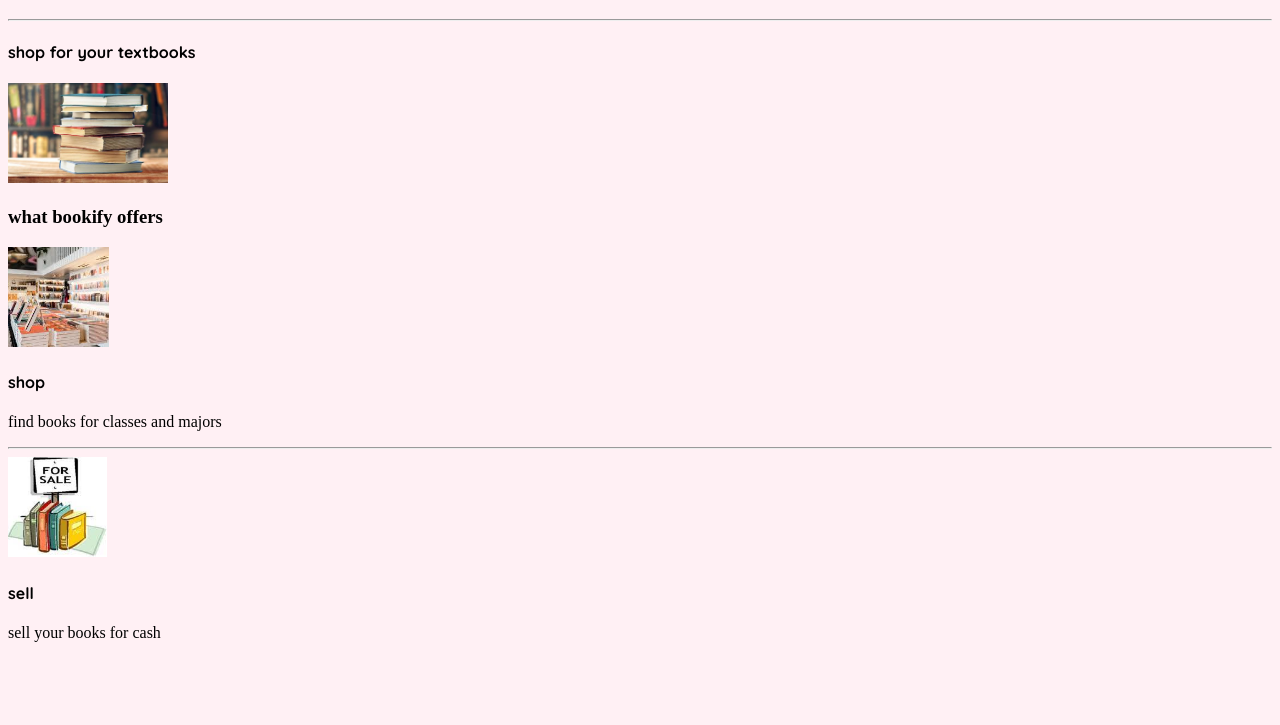
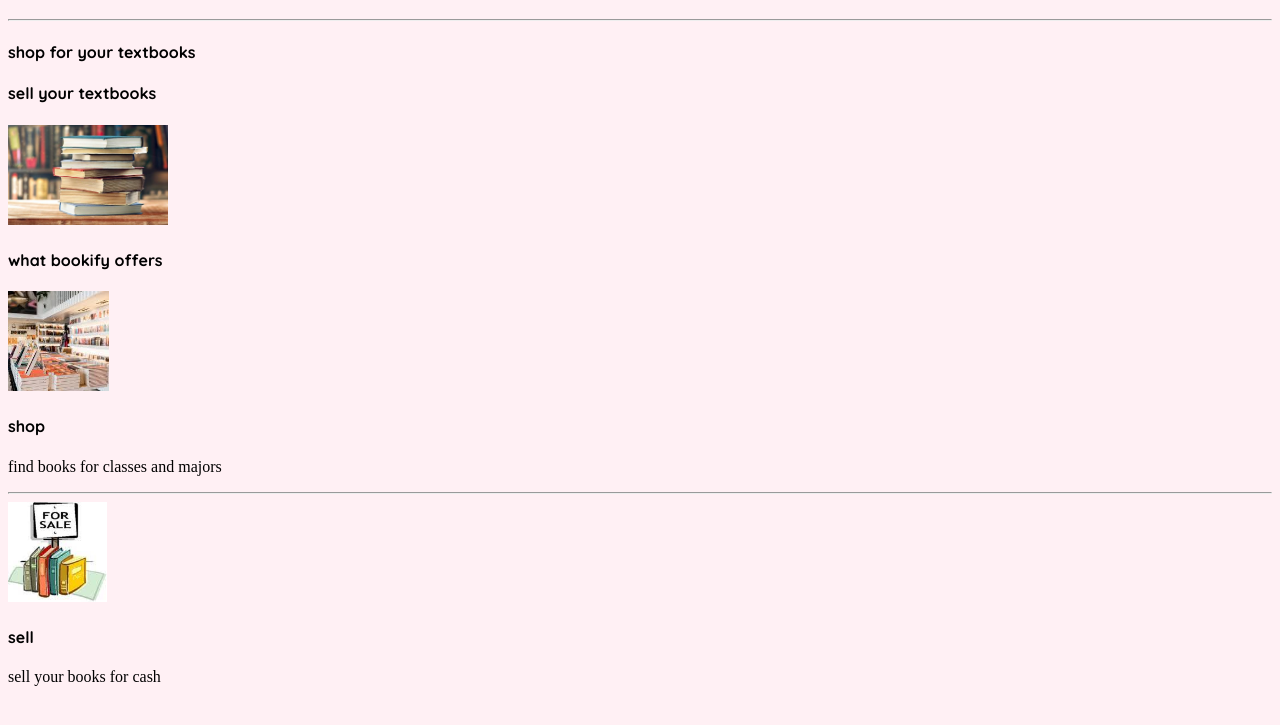
Before and after one commit to val-45/my-website, a plain HTML site: page index.html in a window 1280 px wide. Shown: the part 61-786 px from the top of the page. Drawn offline with Linux system fonts and the light colour scheme.

Commit message:
added classes

```diff
--- a/index.html
+++ b/index.html
@@ -7,32 +7,35 @@
     <link rel="stylesheet" href="style.css">
     <link href="https://fonts.googleapis.com/css2?family=Quicksand:wght@300..700&display=swap" rel="stylesheet">
 
+
 </head>
 
-<body>
+
+<div class = "homepage">
     <h1> Welcome </h1>
     <hr>
     <h4> shop for your textbooks</h4>
-</body>
+    <div class = "section1">
+        <h4> sell your textbooks</h4>
+        <img src="images/images.jpeg" height="100">
+    </div>
+    <div class = "section2">
+        <h4> what bookify offers </h4>
+    </div>
 
-<body>
-    <img src="images/images.jpeg" height="100">
-</body>
+    <div class = "section3">
+        <img src="images/download.jpeg" height="100">
+         <h4> <b>shop </b>  </h4>
+         <p> find books for classes and majors</p>
+         <hr>
+    </div>
 
-<body>
-    <h3> what bookify offers </h3>
-</body>
+    <div class = "section4">
+        <img src="images/sell_books.jpeg" height="100">
+        <h4> <b>sell </b>  </h4>
+        <p> sell your books for cash </p>
+    </div>
+</div>
 
-<body>
-    <img src="images/download.jpeg" height="100">
-    <h4> <b>shop </b>  </h4>
-    <p> find books for classes and majors</p>
-</body>
- <hr>
-<body>
-    <img src="images/sell_books.jpeg" height="100">
-    <h4> <b>sell </b>  </h4>
-    <p> sell your books for cash </p>
-</body>
 
 </html>
--- a/script.js
+++ b/script.js
@@ -0,0 +1 @@
+li
```
